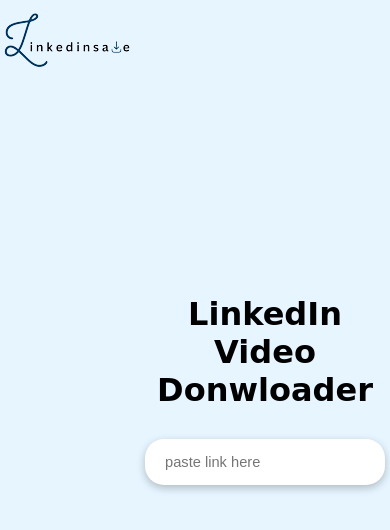
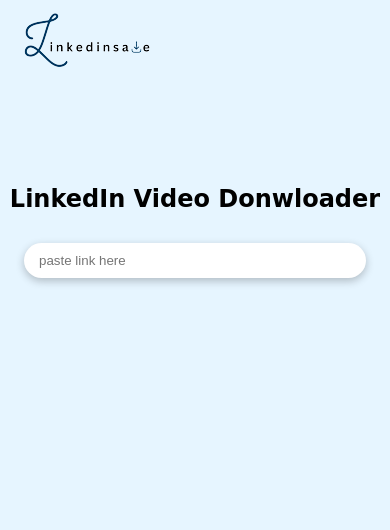
Before and after one commit to izudada/linkedin_video_downloader, a Flask app: page / in a window 390 px wide. Shown: the top 530 px of the page. Run offline with Flask 2, Linux system fonts and the light colour scheme; some web fonts are replaced.

Commit message:
fix: edit index styling

```diff
--- a/downloader/static/main.css
+++ b/downloader/static/main.css
@@ -11,24 +11,25 @@
     padding: 0;
 }
 
-body, form{
-    display: flex;
-    justify-content: center;
-}
-
 body{
     font-family: 'Tilt Neon', cursive;
     background-color: var(--light-blue);
+}
+
+.logo{
+    margin-left: 20px;
+}
+
+.form{
+    display: flex;
+    justify-content: center;
+    align-items: center;
+    flex-direction: column;
     text-align: center;
 }
 
 h1{
-    margin-top: 35vh;
-}
-
-form{
-    flex-direction: column;
-    align-items: center;
+    margin-top: 15vh;
 }
 
 .flash{
@@ -55,8 +56,12 @@ h1, .download{
     margin-bottom: var(--mg-bottom);
 }
 
+form{
+    width: 100%;
+}
+
 input[type="text"]{
-    width: 100%;
+    width: 50%;
     padding: 15px 20px;
     border-radius: 19px;
     margin-bottom: var(--mg-bottom);
@@ -109,7 +114,14 @@ input[type="text"]{
 }
 
 @media screen and (max-width: 700px) {
+    h1{
+        font-size: 1.5em;
+        margin-top: 12vh;
+    }
+
     input[type="text"]{
         width: 80%;
+        font-size: 10pt;
+        padding: 10px 15px;
     }
 }
```
